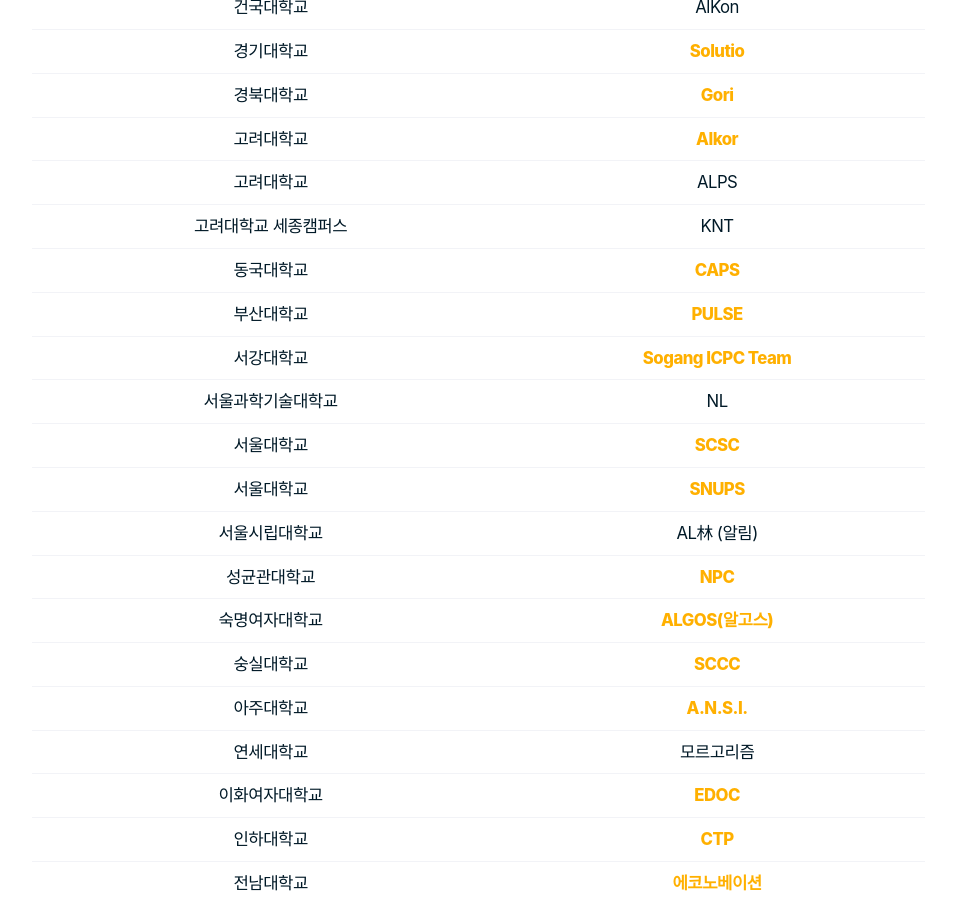
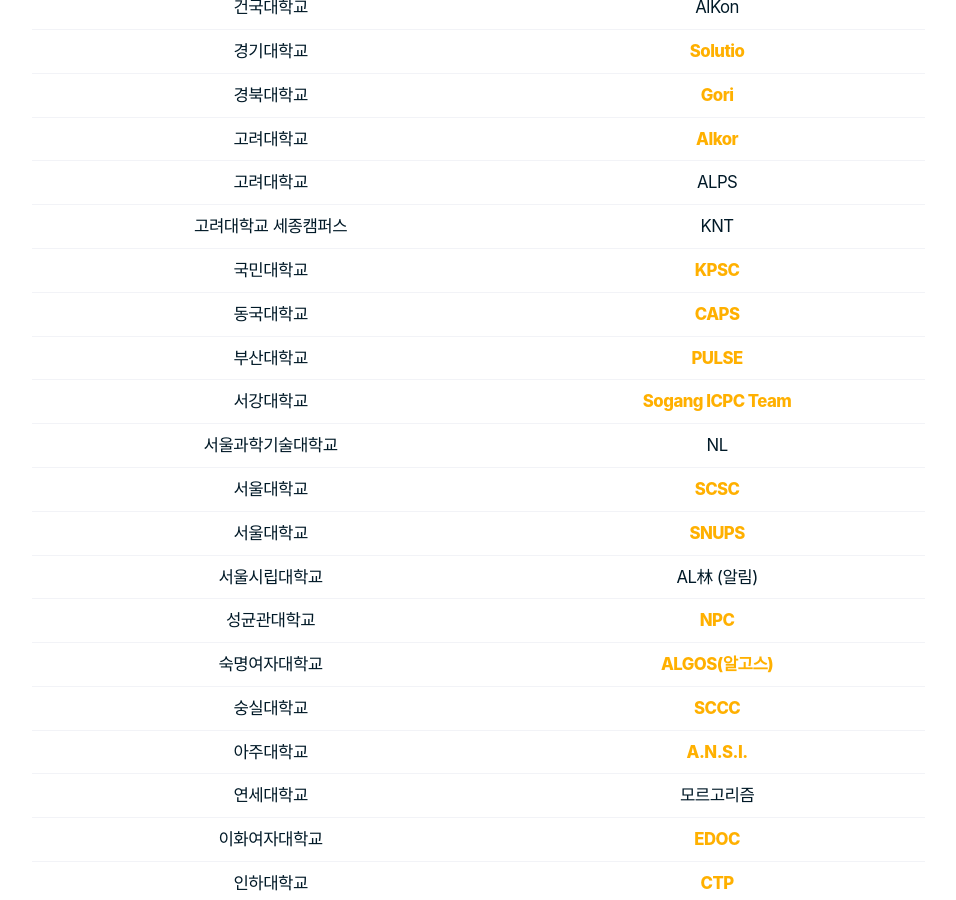
Before and after one commit to ucpcc/main, a Jekyll site: the page built from index.md, in a window 1280 px wide and 900 px high, scrolled down 1604 px. Shown: the whole window, without its empty margins (162-1118 px from the left). Built offline with Jekyll 4.4.1, drawn with Linux system fonts in a browser that asks for light colours; some web fonts are replaced.

Commit message:
chore: add 국민대학교 KPSC (#52)

```diff
--- a/index.md
+++ b/index.md
@@ -30,6 +30,7 @@ lang: ko
 | 고려대학교              | [Alkor](https://trite-almandine-590.notion.site/Alkor-4e41c606fcc74381924b33e5edda8f12){:target="\_blank"}                  |
 | 고려대학교              | ALPS                                                                                                                        |
 | 고려대학교 세종캠퍼스   | KNT                                                                                                                         |
+| 국민대학교              | [KPSC](https://kmucs-kpsc.github.io){:target="\_blank"}                                                                     |
 | 동국대학교              | [CAPS](https://dgucaps.kr/){:target="\_blank"}                                                                              |
 | 부산대학교              | [PULSE](https://www.instagram.com/pnu_pulse/){:target="\_blank"}                                                            |
 | 서강대학교              | [Sogang ICPC Team](https://icpc.team/){:target="\_blank"}                                                                   |
```
Also changed, not shown: en/index.md (+1 -0 lines).
